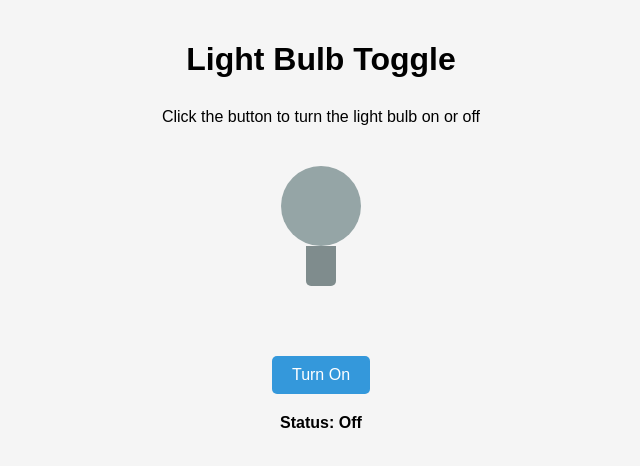
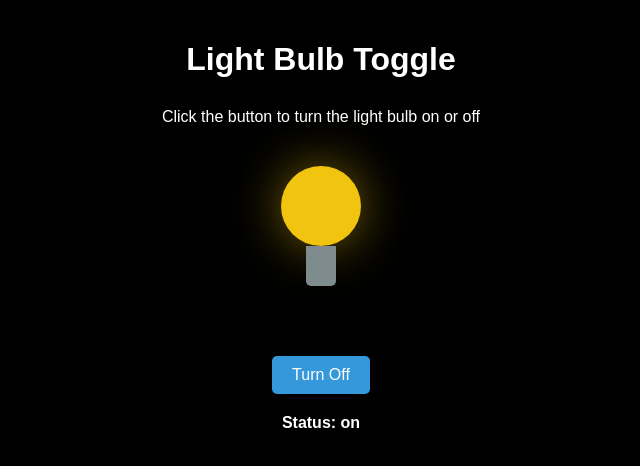
Before and after one commit to rasmi29/web-dev-cohort, a website: page JAVASCRIPT/DOM/Dom Challenge Assignment/challenge-1/index.html in a window 1280 px wide. Both pictures are taken after a click on the button "Turn On". Shown: the whole page, without its empty margins (319-959 px from the left). Drawn offline with Linux system fonts and the light colour scheme.

Commit message:
toggle bulb project done

```diff
--- a/JAVASCRIPT/DOM/Dom Challenge Assignment/challenge-1/app.js
+++ b/JAVASCRIPT/DOM/Dom Challenge Assignment/challenge-1/app.js
@@ -1,3 +1,30 @@
 /**
  * Write your challenge solution here
  */
+let statusButton = document.getElementById("status");
+let toggleButton = document.getElementById("toggleButton");
+let bulb = document.getElementById("bulb");
+let body = document.getElementById("body");
+function lighton() {
+  body.style.color = "white";
+  body.style.backgroundColor = "black";
+  toggleButton.innerText = "Turn Off";
+  statusButton.innerText = "Status: on";
+  bulb.classList.toggle("bulbon");
+}
+function lightoff(){
+  body.style.color = "black";
+  body.style.backgroundColor = "white";
+  toggleButton.innerText = "Turn On";
+  statusButton.innerText = "Status: off";
+  bulb.classList.toggle("bulbon");
+
+}
+
+toggleButton.addEventListener("click", function () {
+  if (toggleButton.innerText === "Turn On") {
+    lighton();
+  }else{
+    lightoff();
+  }
+});
--- a/JAVASCRIPT/DOM/Dom Challenge Assignment/challenge-1/index.html
+++ b/JAVASCRIPT/DOM/Dom Challenge Assignment/challenge-1/index.html
@@ -11,7 +11,7 @@
     <p>Click the button to turn the light bulb on or off</p>
 
     <div class="bulb-container">
-      <div id="bulb" class="bulb off"></div>
+      <div id="bulb" class="bulb"></div>
       <div class="bulb-base"></div>
     </div>
 
--- a/JAVASCRIPT/DOM/Dom Challenge Assignment/challenge-1/styles.css
+++ b/JAVASCRIPT/DOM/Dom Challenge Assignment/challenge-1/styles.css
@@ -27,19 +27,19 @@ h1 {
 .bulb {
   width: 80px;
   height: 80px;
-  background-color: #f1c40f;
+  background-color: #95a5a6;
   border-radius: 50%;
   position: absolute;
   top: 0;
   left: 50%;
   transform: translateX(-50%);
-  box-shadow: 0 0 50px rgba(241, 196, 15, 0.5);
   transition: all 0.3s ease;
 }
 
-.bulb.off {
-  background-color: #95a5a6;
-  box-shadow: none;
+.bulbon {
+  background-color: #f1c40f;
+  transform: translateX(-50%);
+  box-shadow: 0 0 50px rgba(241, 196, 15, 0.5);
 }
 
 .bulb-base {
```
